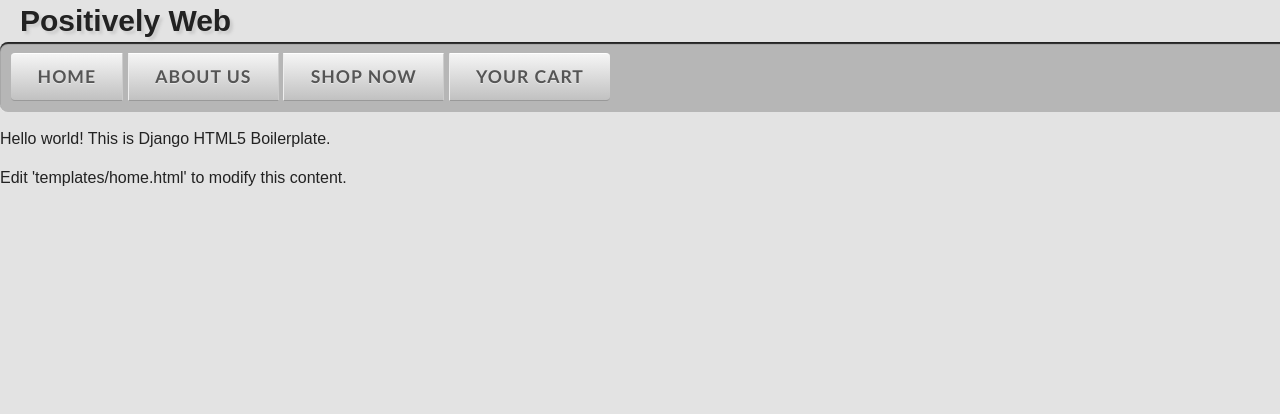
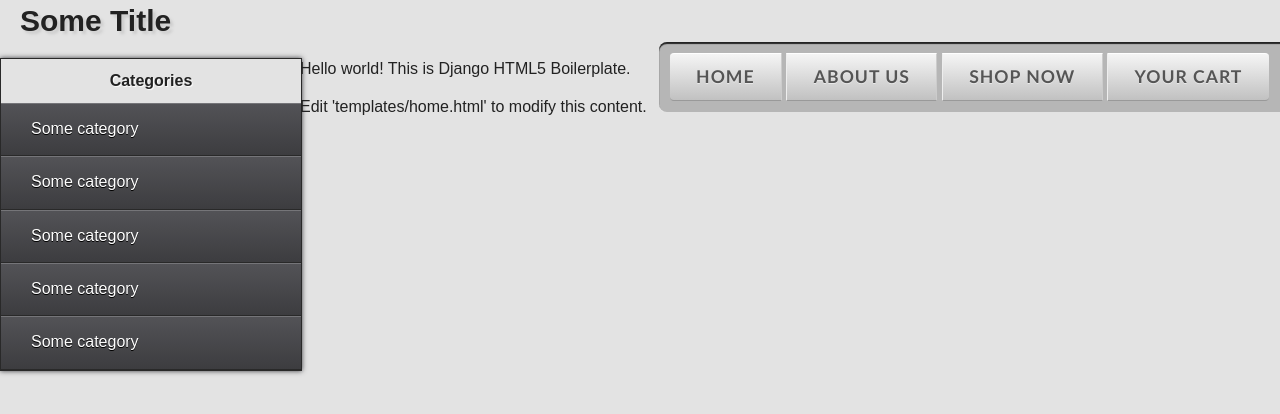
Before and after one commit to dfitzpatrick/pweb, a Django app: page / in a window 1280 px wide. Shown: the top 414 px of the page. Run offline with Django 3.2, Linux system fonts and the light colour scheme; some libraries are stand-ins or nearby versions.

Commit message:
Still messing with layouts. Cannot get columns to space.

```diff
--- a/pweb/assets/css/main.css
+++ b/pweb/assets/css/main.css
@@ -97,32 +97,29 @@ body {
     background-color: #e3e3e3;
 }
 
-
+header {
+    display: block;
+}
 header h1 {
     margin: 0;
     font-size: 30px;
     font-family: Arial;
     text-shadow: 3px 3px 3px #ccc;
-    display: inline-block;
+    display: block;
     padding-left: 20px
 }
-header nav {
-    display: block;
-    width: 100%;
-}
-header nav ul li {
-    font-size: 10;
-}
+
+
 nav  {
     display: block;
-    width: 100%;
+    float: right;
+
     overflow: hidden;
 }
 
 nav ul {
     margin: 0 auto;
     padding: .7em;
-    float: left;
     width: 100%;
     list-style: none;
     background: #444;
@@ -198,11 +195,72 @@ nav li:last-child a {
 
 
 
+aside {
+    display: block;
+    clear: left;
+    width: 300px;
+    float: left;
+}
+aside ul {
+    padding: 0;
+    width: 300px;
+    border: 1px solid #292929;
+
+    -webkit-box-shadow: 0 0 5px #3c3c40;
+    -moz-box-shadow: 0 0 5px #3c3c40;
+    box-shadow: 0 0 5px #3c3c40;
+}
+aside ul h1 {
+    font-size: 1em;
+    text-align: center;
+    text-shadow: 1px 1px 1px #fff;
+}
+aside ul li  {
+    list-style-type: none;
+
+    background-image: -moz-linear-gradient(top, #535357, #3c3c3f);
+    background-image: -ms-linear-gradient(top, #535357, #3c3c3f);
+    background-image: -webkit-linear-gradient(top, #535357, #3c3c3f);
+    background-image: linear-gradient(top, #535357, #3c3c3f);
+}
+
+aside ul li a  {
+    border-bottom: 1px solid #292929;
+    display: block;
+    padding: 15px 30px;
+    color: #fff;
+    text-decoration: none;
+    text-shadow: 0 1px 0 #000;
+    -webkit-box-shadow: inset 0 1px 0px rgba(255, 255, 255, 0.2);
+    -moz-box-shadow: inset 0 1px 0px rgba(255, 255, 255, 0.2);
+    box-shadow: inset 0 1px 0px rgba(255, 255, 255, 0.2);
+}
+
+aside ul li a:hover {
+    text-shadow: 0 0 8px rgba(255, 255, 255, 0.2);
+    background-color: #59595c;
+
+    -webkit-box-shadow: inset 0 1px 0px rgba(255, 255, 255, 0.2), 0 1px 0px #292929;
+    -moz-box-shadow: inset 0 1px 0px rgba(255, 255, 255, 0.2), 0 1px 0px #292929;
+    box-shadow: inset 0 1px 0px rgba(255, 255, 255, 0.2), 0 1px 0px #292929;
+}
+
+aside ul li a:active {
+    background-color: #414142;
+    -webkit-box-shadow: inset 0 2px 3px rgba(0,0,0, 0.2);
+    -moz-box-shadow: inset 0 2px 3px rgba(0,0,0, 0.2);
+    box-shadow: inset 0 2px 3px rgba(0,0,0, 0.2);
+}
+
+
+#content {
+    overflow: hidden;
+    padding: 10;
+    margin: 5 auto;
 
 
 
-
-
+}
 
 
 
--- a/pweb/settings/base.py
+++ b/pweb/settings/base.py
@@ -4,6 +4,7 @@
 
 import os, sys
 import pweb as project_module
+from django.conf import global_settings
 
 PROJECT_ROOT = os.path.dirname(os.path.realpath(project_module.__file__))
 
@@ -76,6 +77,10 @@ TEMPLATE_LOADERS = (
 #     'django.template.loaders.eggs.Loader',
 )
 
+TEMPLATE_CONTEXT_PROCESSORS = global_settings.TEMPLATE_CONTEXT_PROCESSORS + (
+    "store.context_processors.base",
+)
+
 MIDDLEWARE_CLASSES = (
     'django.middleware.common.CommonMiddleware',
     'django.contrib.sessions.middleware.SessionMiddleware',
@@ -85,6 +90,7 @@ MIDDLEWARE_CLASSES = (
     # Uncomment the next line for simple clickjacking protection:
     # 'django.middleware.clickjacking.XFrameOptionsMiddleware',
 )
+
 
 ROOT_URLCONF = 'pweb.urls'
 
--- a/pweb/templates/base.html
+++ b/pweb/templates/base.html
@@ -21,7 +21,7 @@
 
     <body class="{% block body_class %}{% endblock %}">
     <header>
-        <h1> Positively Web </h1>
+        <h1> Some Title </h1>
 
     </header>
         <nav>
@@ -32,14 +32,32 @@
                 <li> <a href="#"> Your Cart </a> </li>
             </ul>
         </nav>
+    <aside>
+
+        <ul>
+            <h1>Categories</h1>
+            {% for c in catalog_categories %}
+            <li><a href="/store/products">{{ c.name }}</a></li>
+            {% endfor %}
+            <li><a href="#">Some category</a></li>
+            <li><a href="#">Some category</a></li>
+            <li><a href="#">Some category</a></li>
+            <li><a href="#">Some category</a></li>
+            <li><a href="#">Some category</a></li>
+        </ul>
+    </aside>
+
+
 
     {% block body %}
         <!--[if lt IE 7]>
             <p class="chromeframe">You are using an outdated browser. <a href="http://browsehappy.com/">Upgrade your browser today</a> or <a href="http://www.google.com/chromeframe/?redirect=true">install Google Chrome Frame</a> to better experience this site.</p>
         <![endif]-->
 
+        <section id="content">
         {% block content %}
         {% endblock content %}
+        </section>
 
         {% block javascript_library %}
         <script src="//ajax.googleapis.com/ajax/libs/jquery/1.9.1/jquery.min.js"></script>
--- a/pweb/urls/base.py
+++ b/pweb/urls/base.py
@@ -1,12 +1,21 @@
 from django.conf.urls import patterns, include, url
 from django.contrib import admin
 from django.views.generic import TemplateView
+from store.models import CatalogCategory
 
 admin.autodiscover()
 
+class CustomIndexTemplateView(TemplateView):
+    def get_context_data(self, **kwargs):
+        context = super(CustomIndexTemplateView, self).get_context_data(**kwargs)
+        context['CATEGORIES'] = CatalogCategory.objects.all()
+        return context
+
+
 urlpatterns = patterns('',
     # Home Page -- Replace as you prefer
-    url(r'^$', TemplateView.as_view(template_name='home.html'), name='home'),
+    url(r'^$', CustomIndexTemplateView.as_view(template_name='home.html'),
+        name='home'),
 
     url(r'^admin/doc/', include('django.contrib.admindocs.urls')),
     url(r'^admin/', include(admin.site.urls)),
```
